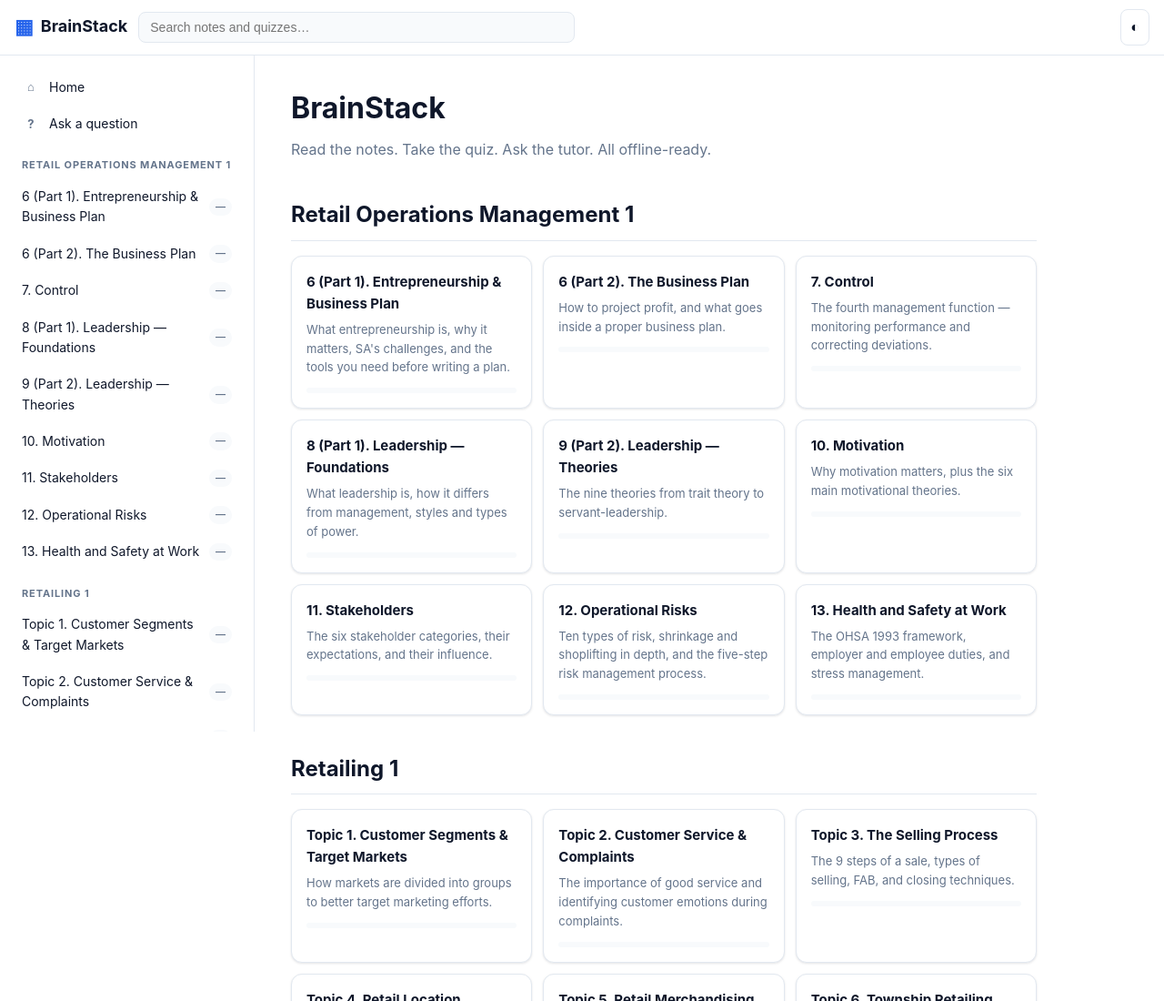
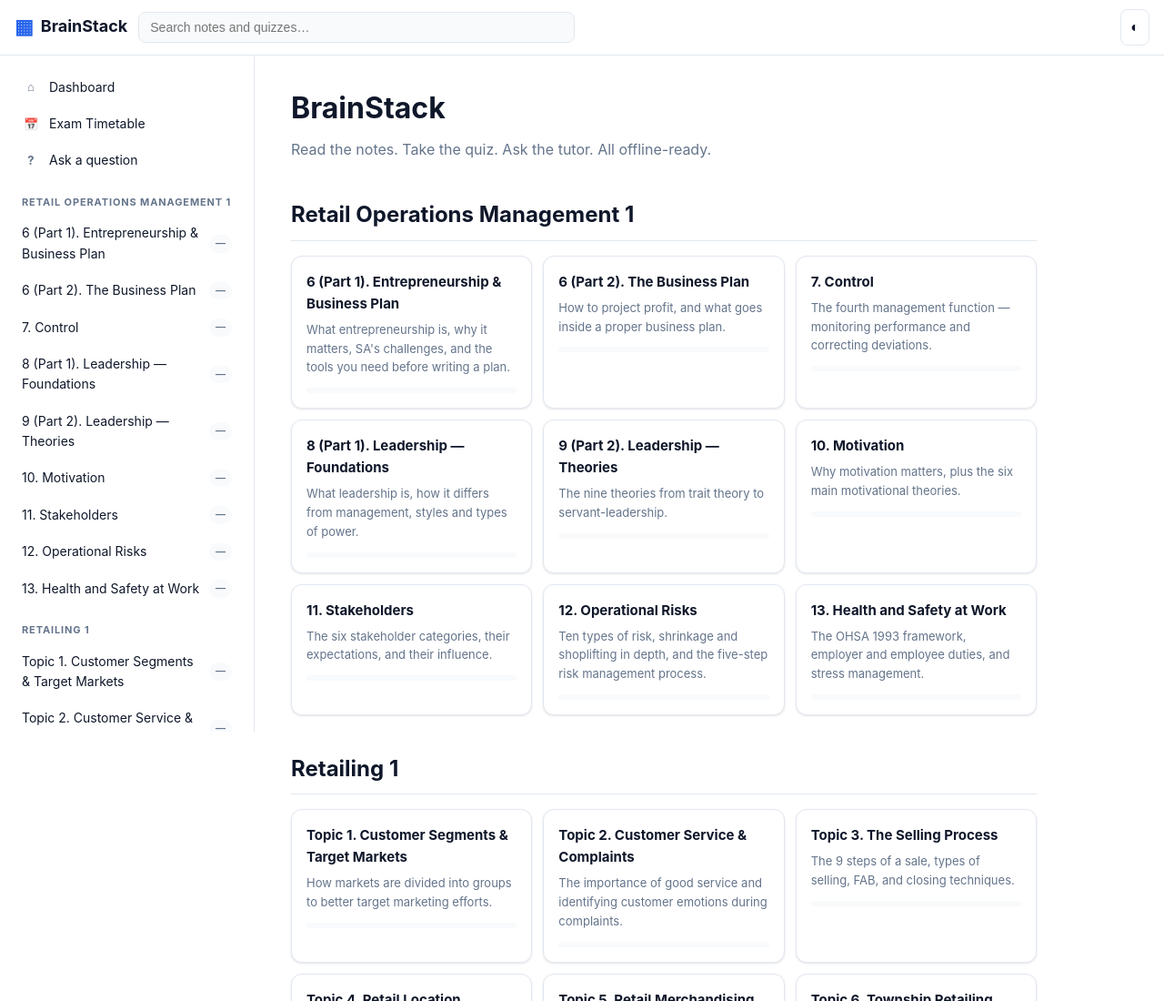
Before and after one commit to quoteflow947-eng/Brainstack, a plain HTML site: page index.html in a window 1280 px wide. Shown: the top 1100 px of the page at 91% size. Drawn offline with Linux system fonts and the light colour scheme.

Commit message:
Update index.html

```diff
--- a/index.html
+++ b/index.html
@@ -32,7 +32,10 @@
   <aside class="sidebar" id="sidebar">
     <nav>
       <a href="#" class="nav-item" data-nav="home">
-        <span class="nav-icon">⌂</span><span>Home</span>
+        <span class="nav-icon">⌂</span><span>Dashboard</span>
+      </a>
+      <a href="#" class="nav-item" data-nav="timetable">
+        <span class="nav-icon">📅</span><span>Exam Timetable</span>
       </a>
       <a href="#" class="nav-item" data-nav="ask">
         <span class="nav-icon">?</span><span>Ask a question</span>
```
